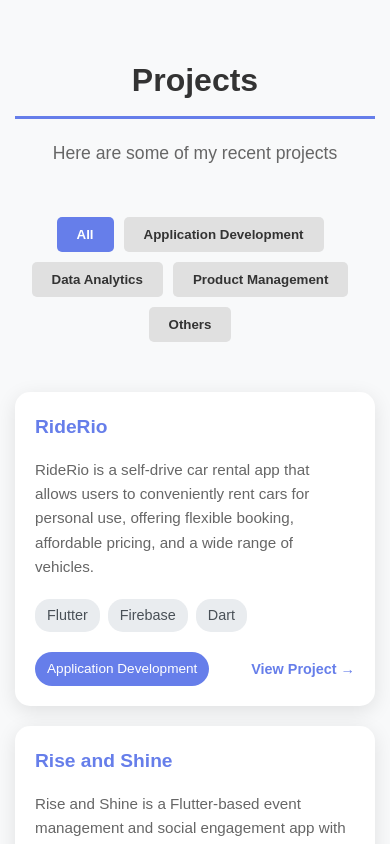
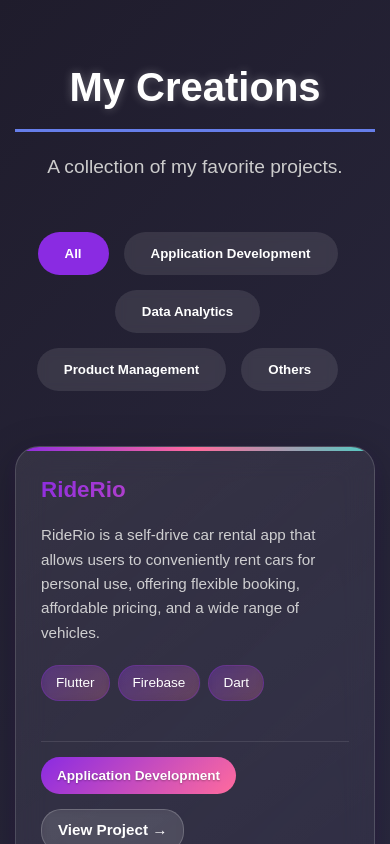
Before and after one commit to sharadj34/Personal-Portfolio, a React (Create React App) app: page / in a window 390 px wide. Shown: the part 6260-7104 px from the top of the page. Built offline with nearby package versions, Linux system fonts and the light colour scheme.

Commit message:
updated projects

```diff
--- a/src/components/Projects.tsx
+++ b/src/components/Projects.tsx
@@ -22,6 +22,7 @@ const Projects: React.FC = () => {
 
     return () => window.removeEventListener('resize', handleResize);
   }, []);
+
   const projects: Project[] = [
     {
       title: 'RideRio',
@@ -36,6 +37,13 @@ const Projects: React.FC = () => {
       technologies: ['Flutter', 'Firebase', 'Dart'],
       category: 'Application Development',
       link: 'https://github.com/sharadj34/Rise-And-Shine'
+    },
+    {
+        title: 'AI-Powered E-commerce Recommendation System',
+        description: 'Developed a personalized recommendation system for an e-commerce platform using collaborative filtering and deep learning. Increased user engagement by 25% and sales by 15%.',
+        technologies: ['Python', 'TensorFlow', 'Flask', 'Docker'],
+        category: 'Data Analytics',
+        link: 'https://github.com/sharadj34/ecommerce-recommendation'
       },
     {
       title: 'Urban Heat - Correlation with Population',
@@ -53,7 +61,7 @@ const Projects: React.FC = () => {
   return (
     <section id="projects" style={{
       padding: isMobile ? '60px 15px' : '80px 20px',
-      backgroundColor: '#f8f9fa',
+      background: 'linear-gradient(135deg, #1f1c2c 0%, #3a3a5a 100%)',
       textAlign: 'center',
       width: '100%',
       maxWidth: '100vw',
@@ -62,17 +70,18 @@ const Projects: React.FC = () => {
     }}>
       <div style={{ maxWidth: '1200px', margin: '0 auto' }}>
         <h2 style={{
-          fontSize: isMobile ? '2rem' : '2.5rem',
+          fontSize: isMobile ? '2.5rem' : '3rem',
           marginBottom: '20px',
-          color: '#333',
-          fontWeight: 'bold'
-        }}>Projects</h2>
+          color: '#fff',
+          fontWeight: 'bold',
+          textShadow: '0 0 10px rgba(255,255,255,0.3)'
+        }}>My Creations</h2>
 
         <p style={{
-          fontSize: '1.1rem',
-          color: '#666',
+          fontSize: '1.2rem',
+          color: '#ccc',
           marginBottom: '50px'
-        }}>Here are some of my recent projects</p>
+        }}>A collection of my favorite projects.</p>
 
         <div style={{
           marginBottom: '40px'
@@ -82,25 +91,28 @@ const Projects: React.FC = () => {
               key={cat}
               onClick={() => setCategory(cat)}
               style={{
-                padding: '10px 20px',
-                marginRight: '10px',
-                marginBottom: '10px',
-                borderRadius: '5px',
-                border: 'none',
-                backgroundColor: category === cat ? '#667eea' : '#e0e0e0',
-                color: category === cat ? 'white' : '#333',
+                padding: '12px 25px',
+                marginRight: '15px',
+                marginBottom: '15px',
+                borderRadius: '50px',
+                border: '2px solid transparent',
+                backgroundColor: category === cat ? '#8a2be2' : 'rgba(255,255,255,0.1)',
+                color: '#fff',
                 fontWeight: 'bold',
                 cursor: 'pointer',
-                transition: 'all 0.3s ease'
+                transition: 'all 0.4s cubic-bezier(0.25, 0.8, 0.25, 1)',
+                backdropFilter: 'blur(5px)',
               }}
               onMouseOver={(e) => {
                 if (category !== cat) {
-                  e.currentTarget.style.backgroundColor = '#d0d0d0';
+                  e.currentTarget.style.backgroundColor = 'rgba(255,255,255,0.2)';
+                  e.currentTarget.style.borderColor = '#8a2be2';
                 }
               }}
               onMouseOut={(e) => {
                 if (category !== cat) {
-                  e.currentTarget.style.backgroundColor = '#e0e0e0';
+                  e.currentTarget.style.backgroundColor = 'rgba(255,255,255,0.1)';
+                  e.currentTarget.style.borderColor = 'transparent';
                 }
               }}
             >
@@ -110,41 +122,77 @@ const Projects: React.FC = () => {
         </div>
 
         <div style={{
-          display: 'grid',
-          gridTemplateColumns: isMobile ? '1fr' : 'repeat(auto-fit, minmax(350px, 1fr))',
-          gap: isMobile ? '20px' : '30px'
+          display: isMobile ? 'flex' : 'grid',
+          flexDirection: isMobile ? 'column' : undefined,
+          gridTemplateColumns: isMobile ? undefined : 'repeat(auto-fit, minmax(380px, 1fr))',
+          gridAutoRows: 'min-content',
+          gap: isMobile ? '30px' : '30px',
+          alignItems: 'start'
         }}>
-          {filteredProjects.map((project, index) => (
+          {filteredProjects.map((project, index) => {
+            // Calculate relative content size for dynamic styling
+            const contentLength = project.description.length + project.technologies.join('').length;
+            const isLongContent = contentLength > 200;
+
+            return (
               <div key={index} style={{
-              backgroundColor: 'white',
-              padding: isMobile ? '20px' : '30px',
-              borderRadius: '15px',
-              boxShadow: '0 5px 20px rgba(0,0,0,0.1)',
+                background: 'linear-gradient(145deg, rgba(255, 255, 255, 0.08), rgba(255, 255, 255, 0.03))',
+                padding: isMobile ? '25px' : '30px',
+                borderRadius: '24px',
+                boxShadow: '0 12px 40px rgba(0, 0, 0, 0.3), 0 4px 16px rgba(138, 43, 226, 0.1)',
+                backdropFilter: 'blur(15px)',
+                border: '1px solid rgba(255, 255, 255, 0.15)',
                 textAlign: 'left',
-              transition: 'transform 0.3s ease, box-shadow 0.3s ease',
-              cursor: 'pointer'
+                transition: 'all 0.4s cubic-bezier(0.175, 0.885, 0.32, 1.275)',
+                cursor: 'pointer',
+                position: 'relative',
+                overflow: 'hidden',
+                height: 'fit-content',
+                minHeight: isLongContent ? '420px' : '320px',
+                display: 'flex',
+                flexDirection: 'column'
               }}
               onMouseOver={(e) => {
-              e.currentTarget.style.transform = 'translateY(-5px)';
-              e.currentTarget.style.boxShadow = '0 10px 30px rgba(0,0,0,0.15)';
+                e.currentTarget.style.transform = 'translateY(-12px) scale(1.02)';
+                e.currentTarget.style.boxShadow = '0 20px 60px rgba(0, 0, 0, 0.4), 0 8px 24px rgba(138, 43, 226, 0.2)';
+                e.currentTarget.style.border = '1px solid rgba(138, 43, 226, 0.6)';
               }}
               onMouseOut={(e) => {
-              e.currentTarget.style.transform = 'translateY(0)';
-              e.currentTarget.style.boxShadow = '0 5px 20px rgba(0,0,0,0.1)';
+                e.currentTarget.style.transform = 'translateY(0) scale(1)';
+                e.currentTarget.style.boxShadow = '0 12px 40px rgba(0, 0, 0, 0.3), 0 4px 16px rgba(138, 43, 226, 0.1)';
+                e.currentTarget.style.border = '1px solid rgba(255, 255, 255, 0.15)';
               }}
               >
+                {/* Decorative gradient overlay */}
+                <div style={{
+                  position: 'absolute',
+                  top: 0,
+                  left: 0,
+                  right: 0,
+                  height: '4px',
+                  background: 'linear-gradient(90deg, #8a2be2, #ff6b9d, #4ecdc4)',
+                  borderRadius: '24px 24px 0 0'
+                }} />
+
+                <div style={{ flex: '1 1 auto', display: 'flex', flexDirection: 'column', gap: '20px' }}>
+                  <div style={{ flex: '1 0 auto' }}>
                     <h3 style={{
-                color: '#667eea',
-                fontSize: isMobile ? '1.2rem' : '1.4rem',
+                      color: '#fff',
+                      fontSize: isMobile ? '1.4rem' : '1.6rem',
                       marginBottom: '15px',
-                fontWeight: 'bold'
+                      fontWeight: '700',
+                      background: 'linear-gradient(135deg, #8a2be2, #ff6b9d)',
+                      WebkitBackgroundClip: 'text',
+                      WebkitTextFillColor: 'transparent',
+                      backgroundClip: 'text'
                     }}>{project.title}</h3>
 
                     <p style={{
-                color: '#666',
+                      color: '#e0e0e0',
                       fontSize: isMobile ? '0.95rem' : '1rem',
                       lineHeight: '1.6',
-                marginBottom: '20px'
+                      marginBottom: '20px',
+                      opacity: 0.9
                     }}>{project.description}</p>
 
                     <div style={{
@@ -155,30 +203,41 @@ const Projects: React.FC = () => {
                     }}>
                       {project.technologies.map((tech, techIndex) => (
                         <span key={techIndex} style={{
-                    backgroundColor: '#e9ecef',
-                    padding: '5px 12px',
-                    borderRadius: '15px',
-                    fontSize: '0.9rem',
-                    color: '#495057',
-                    fontWeight: '500'
+                          background: 'linear-gradient(135deg, rgba(138, 43, 226, 0.3), rgba(255, 107, 157, 0.2))',
+                          padding: '6px 14px',
+                          borderRadius: '20px',
+                          fontSize: '0.85rem',
+                          color: '#fff',
+                          fontWeight: '500',
+                          border: '1px solid rgba(138, 43, 226, 0.3)',
+                          backdropFilter: 'blur(5px)'
                         }}>
                           {tech}
                         </span>
                       ))}
                     </div>
+                  </div>
 
+                  {/* Fixed footer section */}
                   <div style={{
+                    marginTop: 'auto',
                     display: 'flex',
                     alignItems: 'center',
-                justifyContent: 'space-between'
+                    justifyContent: 'space-between',
+                    flexWrap: 'wrap',
+                    gap: '15px',
+                    paddingTop: '15px',
+                    borderTop: '1px solid rgba(255, 255, 255, 0.1)'
                   }}>
                     <span style={{
-                  backgroundColor: '#667eea',
+                      background: 'linear-gradient(135deg, #8a2be2, #ff6b9d)',
                       color: 'white',
-                  padding: '6px 12px',
-                  borderRadius: '20px',
+                      padding: '8px 16px',
+                      borderRadius: '25px',
                       fontSize: '0.85rem',
-                  fontWeight: '500'
+                      fontWeight: '600',
+                      textShadow: '0 1px 2px rgba(0,0,0,0.3)',
+                      whiteSpace: 'nowrap'
                     }}>
                       {project.category}
                     </span>
@@ -189,19 +248,30 @@ const Projects: React.FC = () => {
                         target="_blank"
                         rel="noopener noreferrer"
                         style={{
-                      color: '#667eea',
+                          color: '#fff',
                           textDecoration: 'none',
-                      fontWeight: 'bold',
-                      fontSize: '0.9rem',
+                          fontWeight: '600',
+                          fontSize: '0.95rem',
                           display: 'flex',
                           alignItems: 'center',
-                      gap: '5px'
+                          gap: '8px',
+                          transition: 'all 0.3s ease',
+                          padding: '8px 16px',
+                          borderRadius: '20px',
+                          background: 'rgba(255, 255, 255, 0.1)',
+                          border: '1px solid rgba(255, 255, 255, 0.2)',
+                          backdropFilter: 'blur(5px)',
+                          whiteSpace: 'nowrap'
                         }}
                         onMouseOver={(e) => {
-                      e.currentTarget.style.textDecoration = 'underline';
+                          e.currentTarget.style.background = 'linear-gradient(135deg, #8a2be2, #ff6b9d)';
+                          e.currentTarget.style.transform = 'translateX(5px)';
+                          e.currentTarget.style.borderColor = 'rgba(138, 43, 226, 0.5)';
                         }}
                         onMouseOut={(e) => {
-                      e.currentTarget.style.textDecoration = 'none';
+                          e.currentTarget.style.background = 'rgba(255, 255, 255, 0.1)';
+                          e.currentTarget.style.transform = 'translateX(0)';
+                          e.currentTarget.style.borderColor = 'rgba(255, 255, 255, 0.2)';
                         }}
                       >
                         View Project →
@@ -209,46 +279,21 @@ const Projects: React.FC = () => {
                     )}
                   </div>
                 </div>
-          ))}
+              </div>
+            );
+          })}
         </div>
 
         {filteredProjects.length === 0 && (
           <div style={{
             textAlign: 'center',
-            padding: '40px',
-            color: '#666',
-            fontSize: '1.1rem'
+            padding: '50px',
+            color: '#fff',
+            fontSize: '1.2rem'
           }}>
             No projects found in this category.
           </div>
         )}
-
-        <button
-          onClick={() => {
-            setCategory('All');
-            document.getElementById('projects')?.scrollIntoView({ behavior: 'smooth' });
-          }}
-          style={{
-            marginTop: '40px',
-            padding: '15px 30px',
-            backgroundColor: '#667eea',
-            color: 'white',
-            border: 'none',
-            borderRadius: '8px',
-            fontSize: '1.1rem',
-            fontWeight: 'bold',
-            cursor: 'pointer',
-            transition: 'background-color 0.3s ease'
-          }}
-          onMouseOver={(e) => {
-            e.currentTarget.style.backgroundColor = '#5a67d8';
-          }}
-          onMouseOut={(e) => {
-            e.currentTarget.style.backgroundColor = '#667eea';
-          }}
-        >
-          View All Projects
-        </button>
       </div>
     </section>
   );
```
Lines whose indentation alone changed are shown as unchanged.
